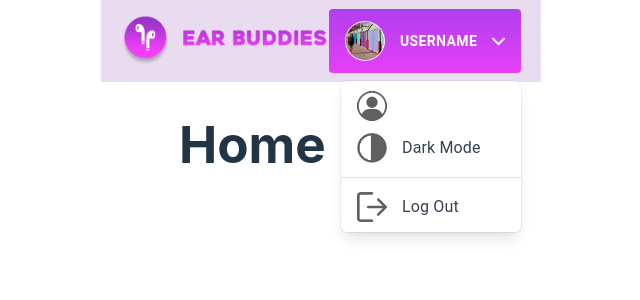
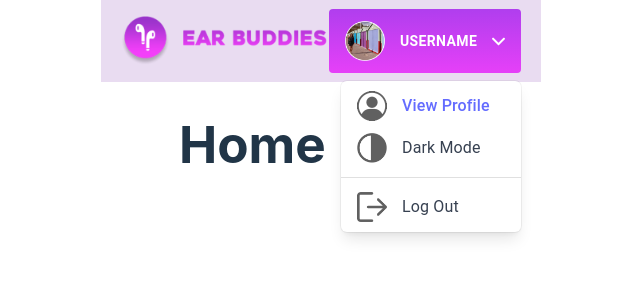
Before and after one commit to samanthamebius/EarBuddies, a React (Vite) app in the folder frontend/: page / in a window 1280 px wide. Both pictures are taken after a click on the button "USERNAME". Shown: the top 300 px of the page, without its empty margins (319-959 px from the left). Built offline with nearby package versions, Linux system fonts and the light colour scheme.

Commit message:
Fixing things

```diff
--- a/frontend/src/PageLayout.jsx
+++ b/frontend/src/PageLayout.jsx
@@ -114,6 +114,7 @@ export function CustomizedMenus() {
         <MenuItem onClick={handleClose} disableRipple>
             <img src={profileIcon} className={styles.icon}/>
             <profileIcon/>
+            <NavLink to="./profile">View Profile</NavLink>
         </MenuItem>
         <MenuItem onClick={handleClose} disableRipple>
             <img src={darkmodeIcon} className={styles.icon} />
--- a/frontend/src/PageLayout.module.css
+++ b/frontend/src/PageLayout.module.css
@@ -41,5 +41,3 @@
     height: 30px;
     padding-right: 15px;
 }
-
-}
```
